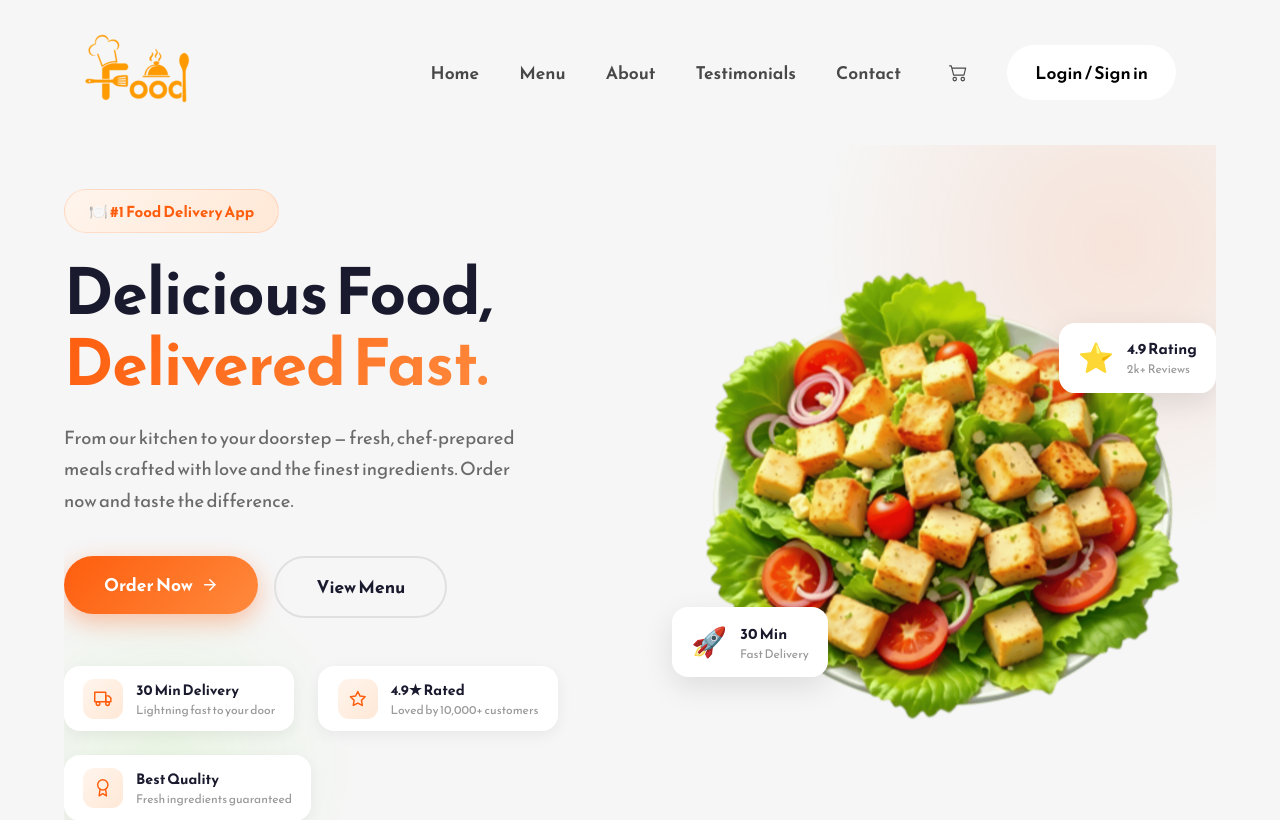
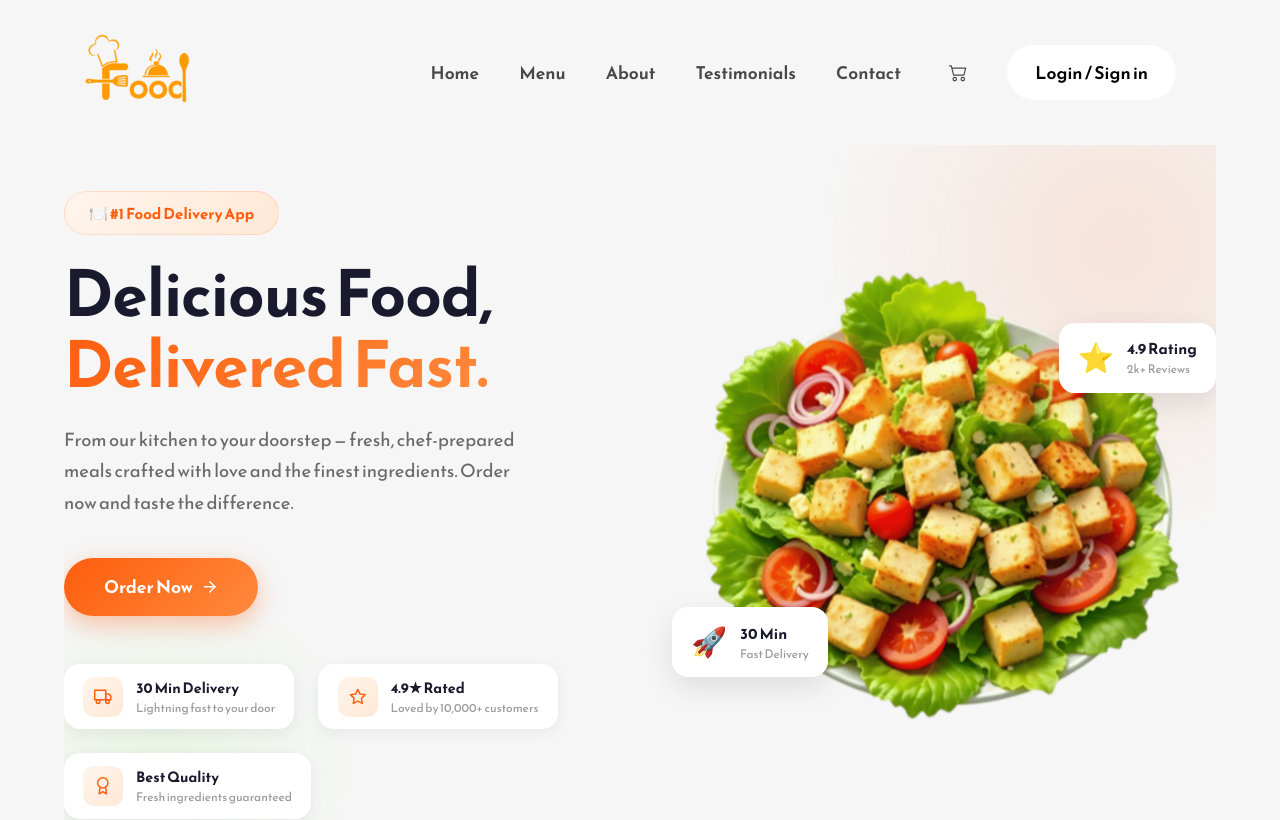
Before and after one commit to Nisheshchy/Food-App, a React (Create React App) app: page / in a window 1280 px wide. Shown: the top 820 px of the page. Built offline with nearby package versions, Linux system fonts and the light colour scheme.

Commit message:
refactor: update Home hero section buttons

```diff
--- a/src/Components/Home.js
+++ b/src/Components/Home.js
@@ -64,11 +64,6 @@ const Home = () => {
               <Link to="/menu">
                 <button className="hero-cta-primary">
                   Order Now <FiArrowRight />
-                </button>
-              </Link>
-              <Link to="/menu">
-                <button className="hero-cta-secondary">
-                  View Menu
                 </button>
               </Link>
             </div>
```
